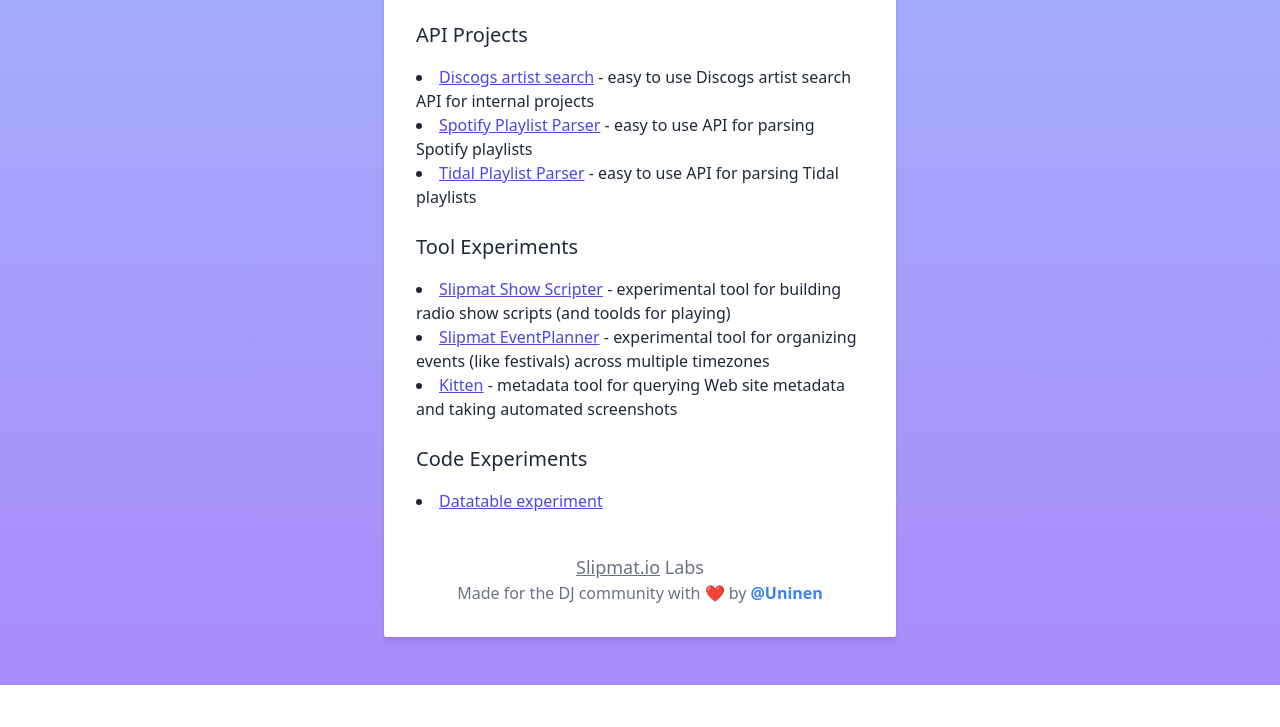
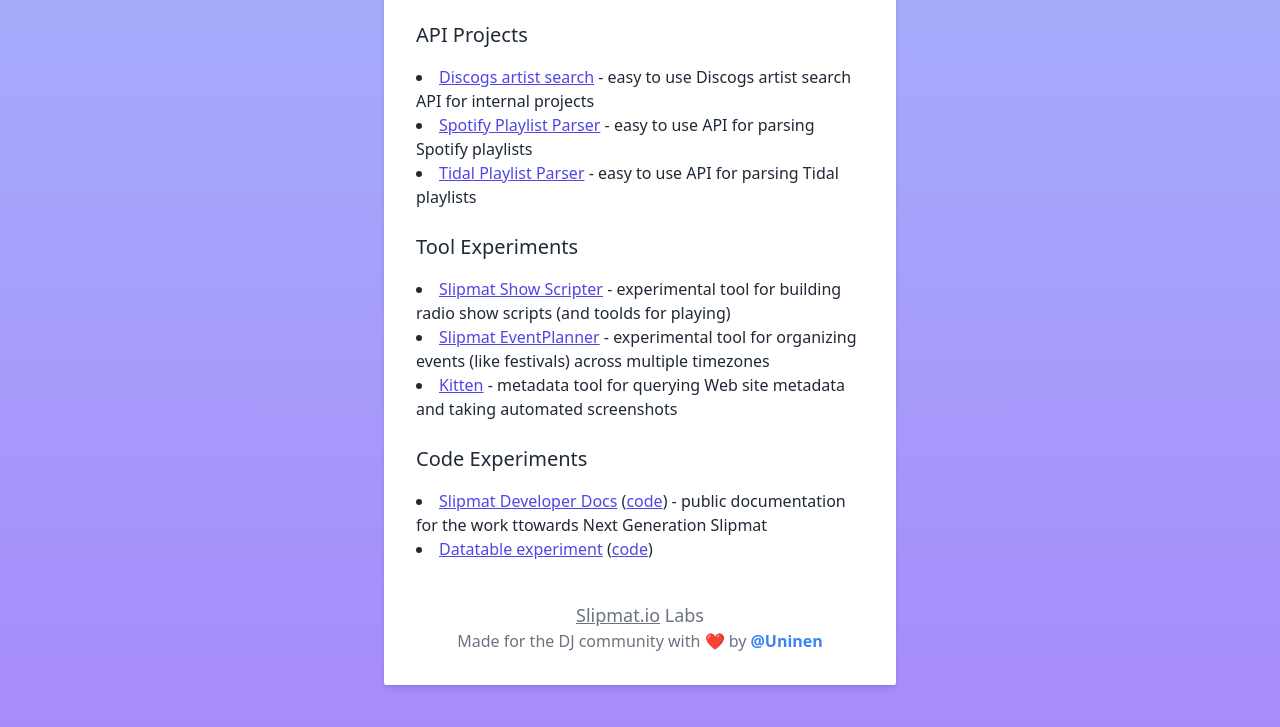
Before and after one commit to slipmatio/labs, a plain HTML site: page templates/index.html in a window 1280 px wide. Shown: the part 195-922 px from the top of the page. Before the commit the page ends 880 px from the top, so only its background shows below. Drawn offline with nearby package versions, Linux system fonts and the light colour scheme.

Commit message:
fix: content tweaks

```diff
--- a/templates/index.html
+++ b/templates/index.html
@@ -34,7 +34,8 @@
           <h2 class="mt-6 mb-4 text-xl font-medium text-gray-800">Code Experiments</h2>
 
           <ul class="list-disc list-inside">
-            <li><a href="https://datatable-experiment.vercel.app/" class="text-indigo-600 underline hover:no-underline">Datatable experiment</a></li>
+            <li><a href="https://developer.slipmat.io/" class="text-indigo-600 underline hover:no-underline">Slipmat Developer Docs</a> (<a href="https://gitlab.com/slipmatio/slipmat3-devdocs/" class="text-indigo-600 underline hover:no-underline">code</a>) - public documentation for the work ttowards Next Generation Slipmat</li>
+            <li><a href="https://datatable-experiment.vercel.app/" class="text-indigo-600 underline hover:no-underline">Datatable experiment</a> (<a href="https://github.com/Uninen/datatable-experiment" class="text-indigo-600 underline hover:no-underline">code</a>)</li>
           </ul>
 
           <div class="mt-10 text-center text-gray-500"><p class="text-lg"><a class="underline" href="https://slipmat.io">Slipmat.io</a> Labs</p> <p>Made for the DJ community with <span class="text-red-500">❤️</span> by <a class="font-semibold text-blue-500 hover:underline" href="https://twitter.com/uninen">@Uninen</a></p></div>
```
Also changed, not shown: README.md.
